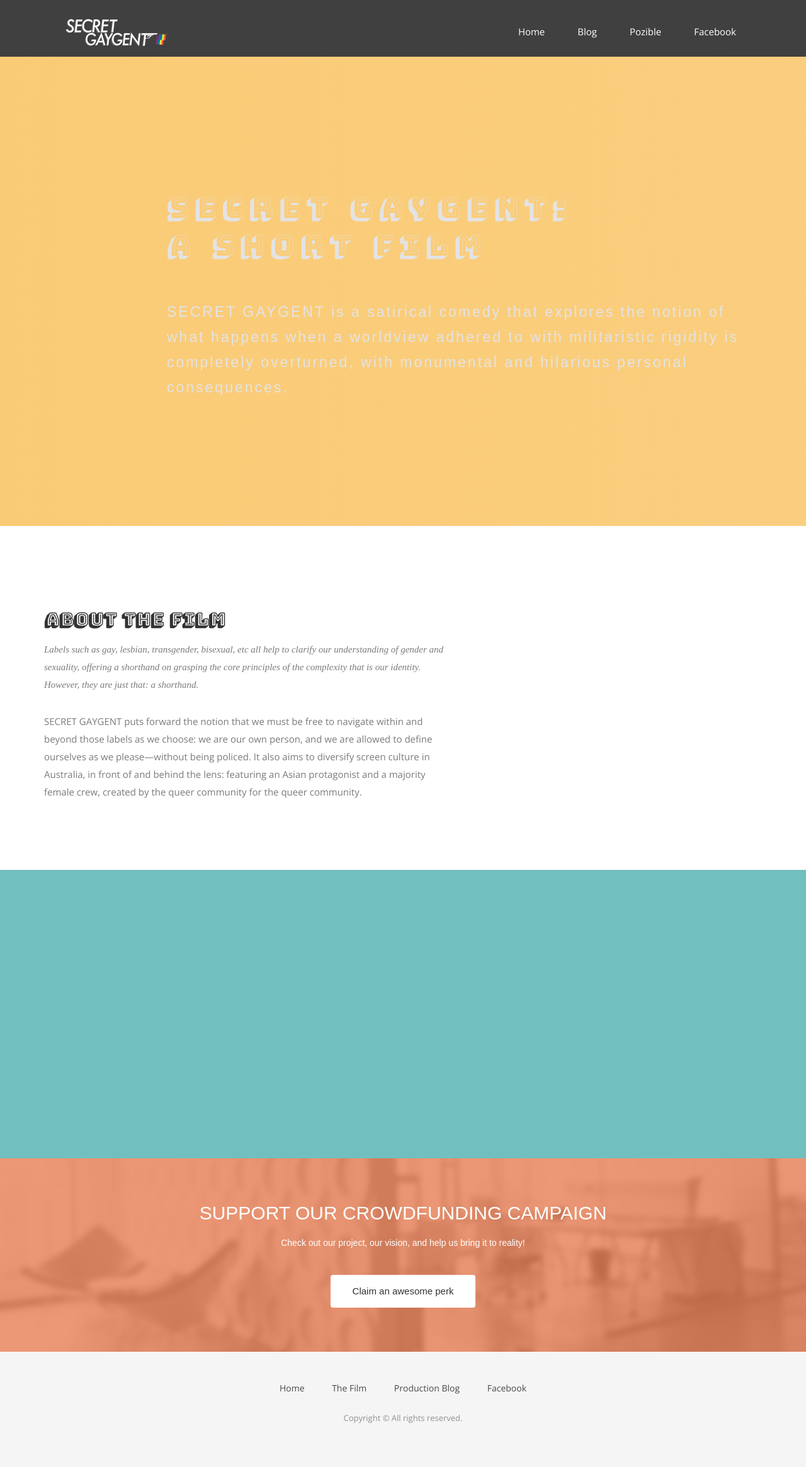
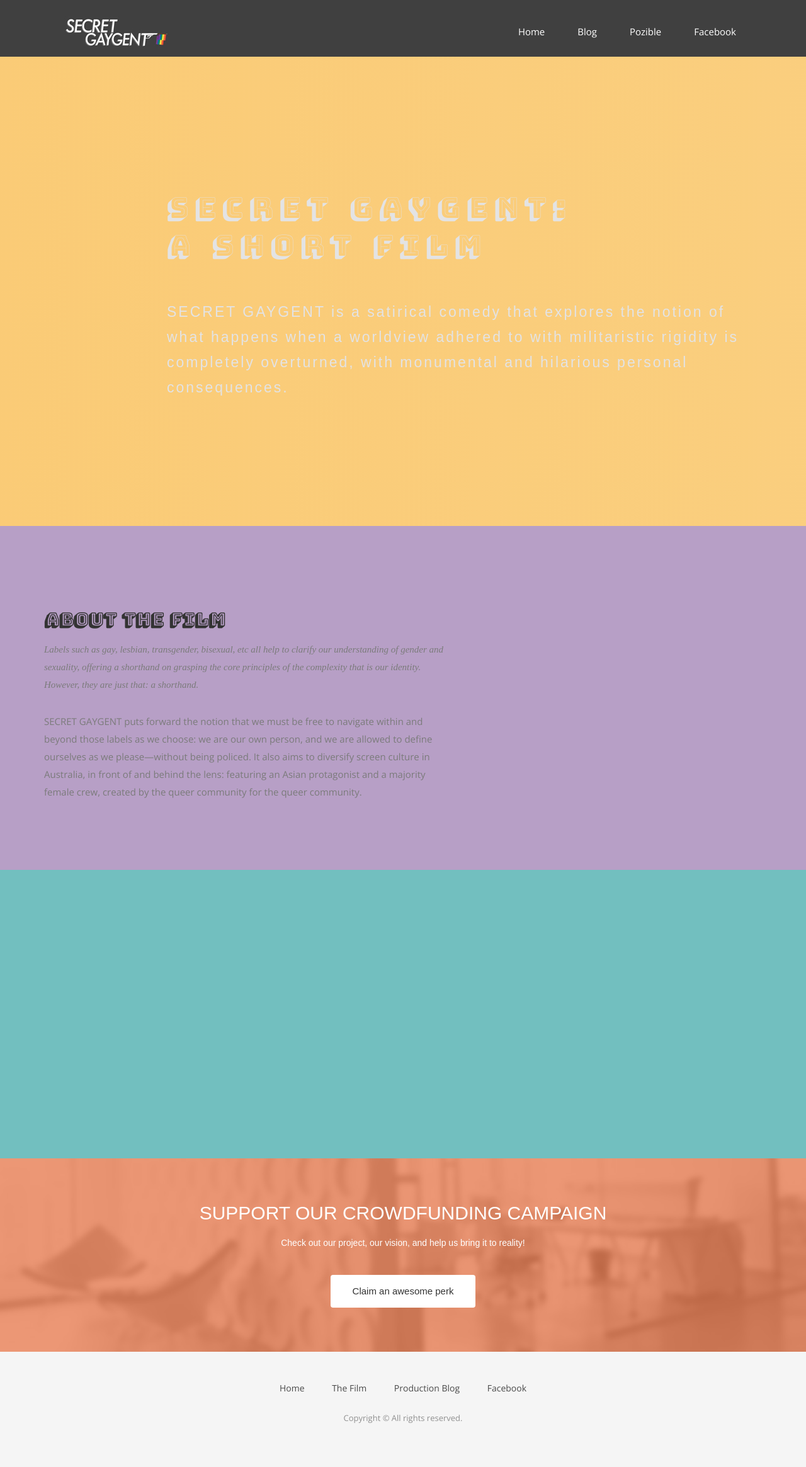
Before and after one commit to thewonglab/secret, a Jekyll site: the page built from index.html, in a window 1280 px wide. Shown: the whole page at 63% size. Built offline with Jekyll 4.4.1, drawn with Linux system fonts in a browser that asks for light colours; nearby versions of some CDN libraries; some web fonts are replaced; grey boxes are pictures that could not be loaded.

Commit message:
Update airspace.css

```diff
--- a/css/airspace.css
+++ b/css/airspace.css
@@ -144,6 +144,7 @@
 --*/
 #intro {
   padding: 100px 0;
+  background-color: #b79fc6;
 }
 #intro .block h2 {
   font-family: 'Bungee Shade', bold;
```
